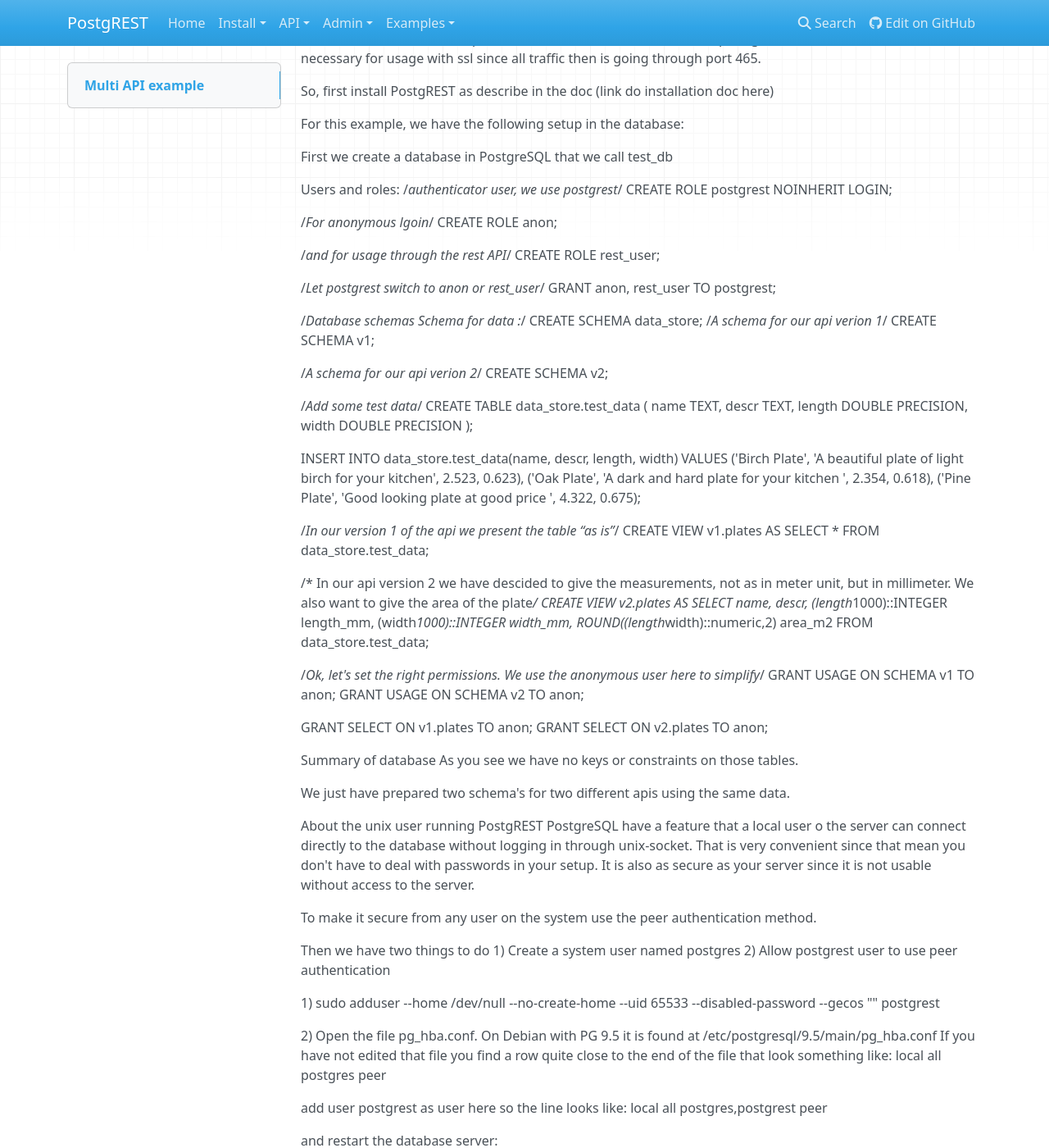
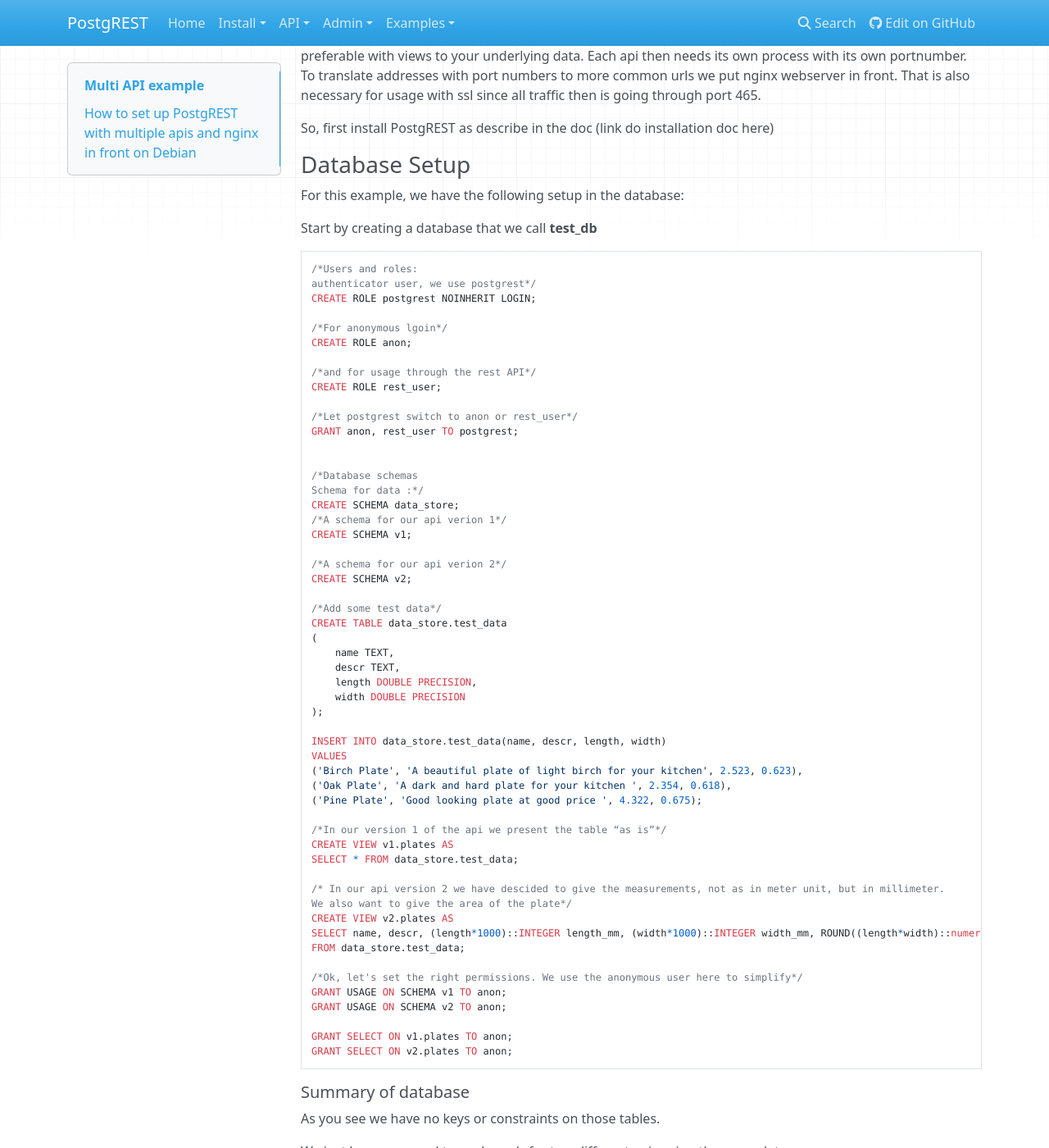
Before and after one commit to PostgREST/postgrest, an MkDocs documentation site: the page built from docs/multi_api_example/index.md, in a window 1280 px wide and 1400 px high, scrolled down 251 px. Shown: the whole window at 82% size. Built offline with MkDocs 1.6.1, drawn with Linux system fonts in a browser that asks for light colours; nearby versions of some CDN libraries; old or Windows-style settings are respelled for this version of MkDocs; some of the changed text lies outside the part shown.

Commit message:
some formatting

````diff
--- a/docs/multi_api_example/index.md
+++ b/docs/multi_api_example/index.md
@@ -1,6 +1,6 @@
 #Multi API example#
 
-How to set up PostgREST  with multiple apis and nginx in front on Debian
+##How to set up PostgREST  with multiple apis and nginx in front on Debian##
 
 This is written for Debian, and tested on Debian 8, Jessie
 
@@ -9,12 +9,14 @@ We will do this with PostgREST. PostgREST handles multiple apis by letting you d
 
 So, first install PostgREST as describe in the doc (link do installation doc here)
 
+###Database Setup###
 For this example, we have the following setup in the database:
 
-First we create a database in PostgreSQL that we call test_db
+Start by creating a database that we call **test_db**
 
-Users and roles:
-/*authenticator user, we use postgrest*/
+```
+/*Users and roles:
+authenticator user, we use postgrest*/
 CREATE ROLE postgrest NOINHERIT LOGIN;
 
 /*For anonymous lgoin*/
@@ -67,13 +69,13 @@ GRANT USAGE ON SCHEMA v2 TO anon;
 
 GRANT SELECT ON v1.plates TO anon;
 GRANT SELECT ON v2.plates TO anon;
-
-Summary of database
+```
+#####Summary of database#####
 As you see we have no keys or constraints on those tables.
 
 We just have prepared two schema's for two different apis using the same data.
 
-About the unix user running PostgREST
+###About the unix user running PostgREST###
 PostgreSQL have a feature that a local user o the server can connect directly to the database without logging in through unix-socket. That is very convenient since that mean you don't have to deal with passwords in your setup. It is also as secure as your server since it is not usable without access to the server.
 
 To make it secure from any user on the system use the peer authentication method.
@@ -83,35 +85,40 @@ Then we have two things to do
 2) Allow postgrest user to use peer authentication
 
 1)
+```
 sudo adduser --home /dev/null --no-create-home --uid 65533 --disabled-password --gecos "" postgrest
-
+```
 2)
 Open the file pg_hba.conf. On Debian with PG 9.5 it is found at /etc/postgresql/9.5/main/pg_hba.conf
 If you have not edited that file you find a row quite close to the end of the file that look something like:
+```
 local   all             postgres                                peer
-
+```
 add user postgrest as user here so the line looks like:
+```
 local   all             postgres,postgrest                 peer
-
+```
 
 and restart the database server:
+```
+sudo service postgresql restart
+```
 
-sudo service postgresql restart
-
-
-Test what you have got so far:
+####Test what you have got so far:####
 
 Now we can start our iinstances manually to see if it works. As mentioned before the peer authentication method only allows us to connect to the db if we have the same system user name as database user. So we switch to user postgrest and starts.
 Open two terminal windows and start one instance in each.
 
 Terminal 1:
+```
 sudo su postgrest
 /usr/local/bin/postgrest postgres://postgrest@:/test_db --port 3000 --pool 50 --max-rows 1000 --jwt-secret secret --schema v1 --anonymous anon
-
+```
 Terminal 2:
+```
 sudo su postgrest
 /usr/local/bin/postgrest postgres://postgrest@:/test_db --port 3001 --pool 50 --max-rows 1000 --jwt-secret secret --schema v2 --anonymous anon
-
+```
 note the different schema names and port numbers
 
 Now you can use a  web browser to see the output from the two apis using:
@@ -121,7 +128,7 @@ http://localhost:3001/plates
 
 You can stop postgREST with ctrl-c
 
-Make services of this
+###Make services of this###
 Now we want to put our two instances in services so they start on reboot andjust works in the background.
 
 The setup used here is 2 config files and 2 init scripts, one for each api.
````
